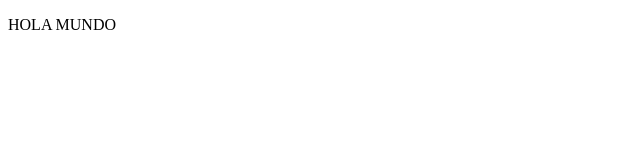
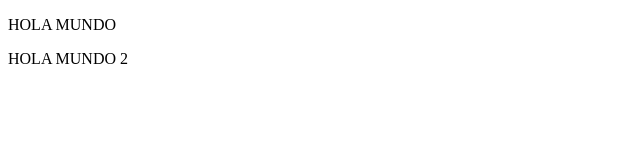
Before and after one commit to pabloholguin08/PruebGit, a plain HTML site: page index.html in a window 1280 px wide. Shown: the whole page, without its empty margins (0-640 px from the left). Drawn offline with Linux system fonts and the light colour scheme.

Commit message:
Actualizacion index

```diff
--- a/index.html
+++ b/index.html
@@ -8,5 +8,6 @@
 </head>
 <body>
     <p class="p">HOLA MUNDO</p>
+    <p>HOLA MUNDO 2</p>
 </body>
 </html>
```
